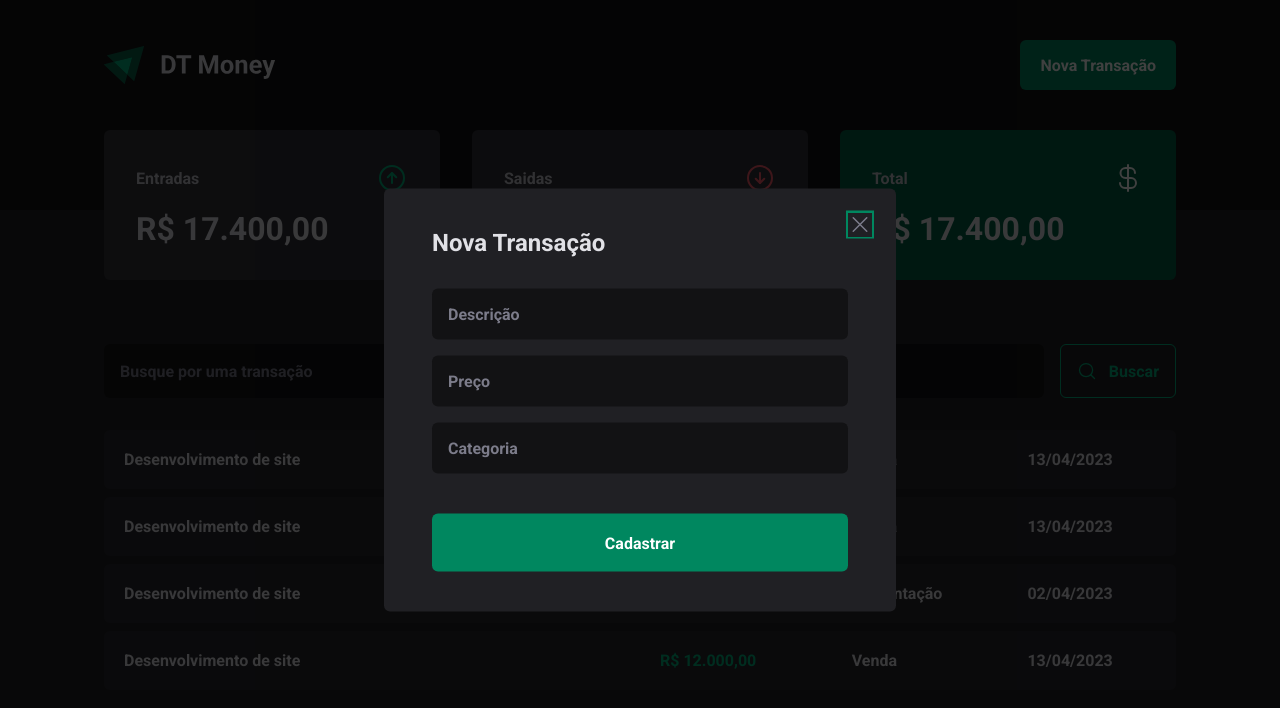
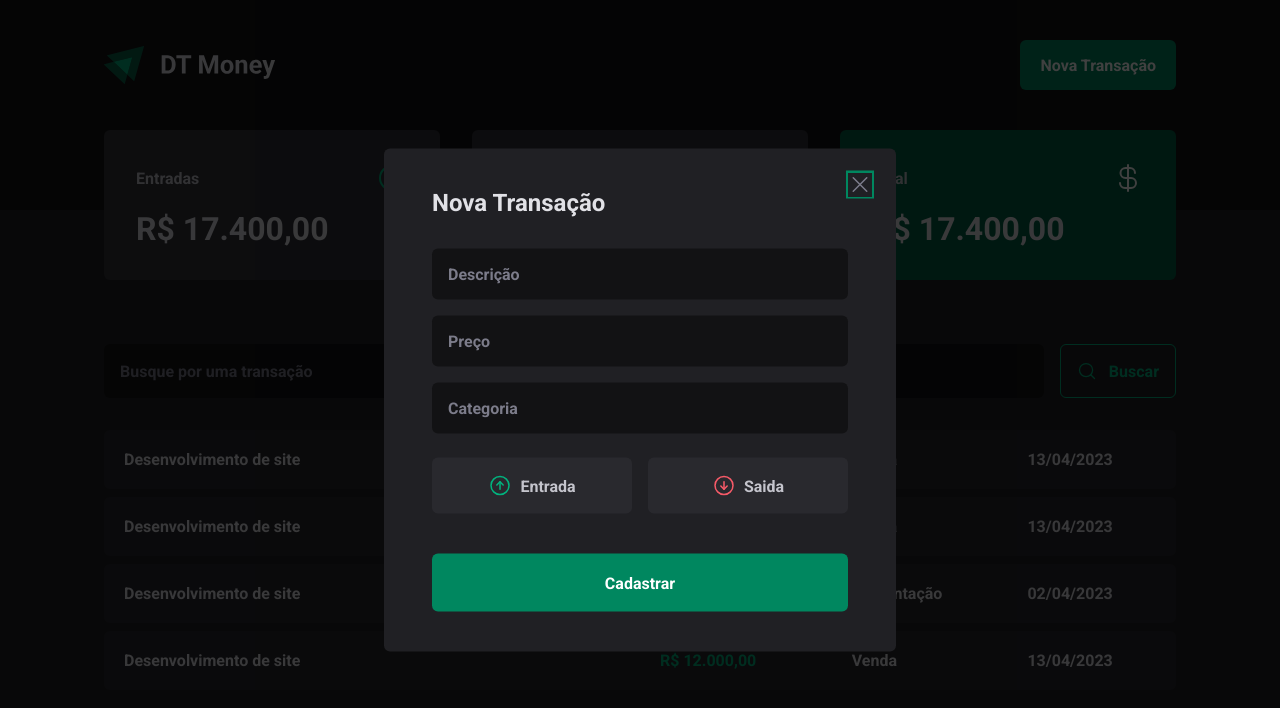
Before and after one commit to salvatoreDeploy/prime-money, a React (Vite) app: page / in a window 1280 px wide. Both pictures are taken after a click on the button "Nova Transação". Shown: the top 708 px of the page. Built offline with nearby package versions, Linux system fonts and the light colour scheme.

Commit message:
creating and styling entry and exit buttons

```diff
--- a/src/components/NewTransactionModal/index.tsx
+++ b/src/components/NewTransactionModal/index.tsx
@@ -1,6 +1,12 @@
 import * as Dialog from '@radix-ui/react-dialog'
-import { Close, Content, Overlay } from './style'
-import { X } from 'phosphor-react'
+import {
+  Close,
+  Content,
+  Overlay,
+  TransactionType,
+  TransactionTypeButton,
+} from './style'
+import { ArrowCircleDown, ArrowCircleUp, X } from 'phosphor-react'
 
 export function NewTransactionModal() {
   return (
@@ -18,6 +24,17 @@ export function NewTransactionModal() {
           <input type="number" placeholder="Preço" required />
           <input type="text" placeholder="Categoria" required />
 
+          <TransactionType>
+            <TransactionTypeButton variant="income">
+              <ArrowCircleUp size={24} />
+              Entrada
+            </TransactionTypeButton>
+            <TransactionTypeButton variant="outcome">
+              <ArrowCircleDown size={24} />
+              Saida
+            </TransactionTypeButton>
+          </TransactionType>
+
           <button type="submit">Cadastrar</button>
         </form>
       </Content>
--- a/src/components/NewTransactionModal/style.ts
+++ b/src/components/NewTransactionModal/style.ts
@@ -1,3 +1,4 @@
+/* eslint-disable prettier/prettier */
 import styled from 'styled-components'
 import * as Dialog from '@radix-ui/react-dialog'
 
@@ -74,3 +75,33 @@ export const Close = styled(Dialog.Close)`
   cursor: pointer;
   color: ${(props) => props.theme['gray-500']};
 `
+export const TransactionType = styled.div`
+  display: grid;
+  grid-template-columns: repeat(2, 1fr);
+  gap: 1rem;
+  margin-top: 0.5rem;
+`
+
+interface TransactionTypeButtonProps {
+  variant: 'income' | 'outcome'
+}
+
+export const TransactionTypeButton = styled.button<TransactionTypeButtonProps>`
+  background: ${(props) => props.theme['gray-700']};
+  padding: 1rem;
+  display: flex;
+  align-items: center;
+  justify-content: center;
+  gap: 0.5rem;
+  border-radius: 6px;
+  cursor: pointer;
+  border: 0;
+  color: ${(props) => props.theme['gray-300']};
+
+  svg {
+    color: ${(props) =>
+    props.variant === 'income'
+      ? props.theme['green-300']
+      : props.theme['red-300']};
+  }
+`
```
